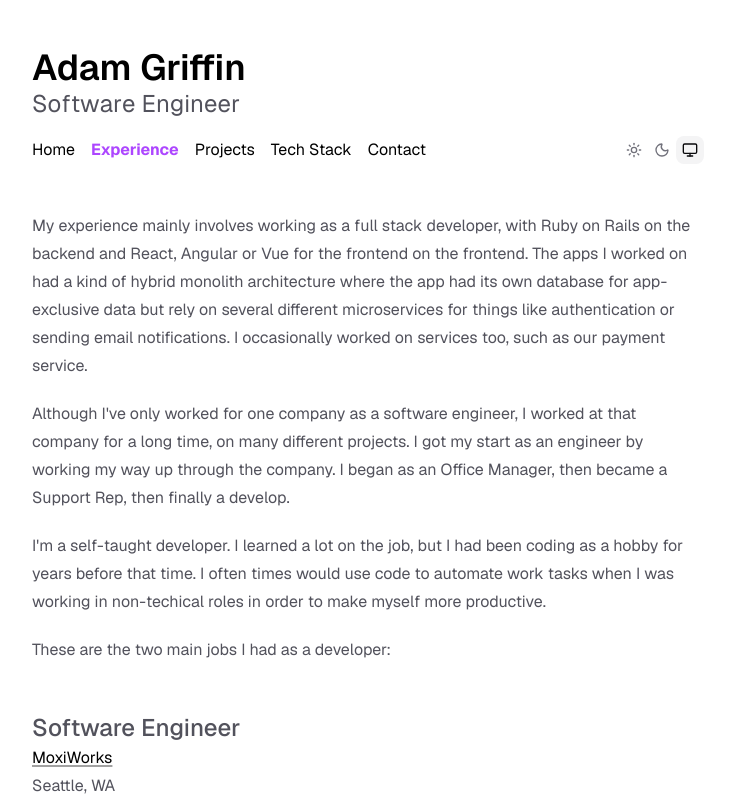
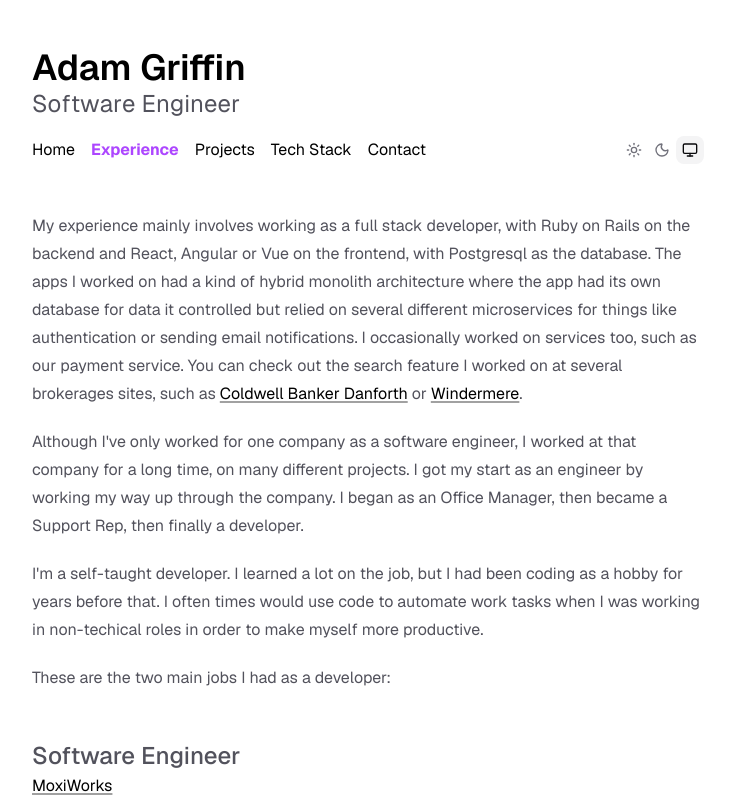
Before and after one commit to adamwgriffin/portfolio, a Next.js app: page /experience in a window 1280 px wide. Shown: the top 800 px of the page, without its empty margins (272-1002 px from the left). Built offline with nearby package versions, Linux system fonts and the light colour scheme.

Commit message:
Edited experience text

```diff
--- a/app/experience/page.tsx
+++ b/app/experience/page.tsx
@@ -12,25 +12,43 @@ export default function Page() {
       <div className="prose mb-12">
         <p>
           My experience mainly involves working as a full stack developer, with
-          Ruby on Rails on the backend and React, Angular or Vue for the
-          frontend on the frontend. The apps I worked on had a kind of hybrid
-          monolith architecture where the app had its own database for
-          app-exclusive data but rely on several different microservices for
-          things like authentication or sending email notifications. I
-          occasionally worked on services too, such as our payment service.
+          Ruby on Rails on the backend and React, Angular or Vue on the
+          frontend, with Postgresql as the database. The apps I worked on had a
+          kind of hybrid monolith architecture where the app had its own
+          database for data it controlled but relied on several different
+          microservices for things like authentication or sending email
+          notifications. I occasionally worked on services too, such as our
+          payment service. You can check out the search feature I worked on at
+          several brokerages sites, such as{" "}
+          <a
+            href="https://cbdanforth.sites.cbmoxi.com/search"
+            target="_blank"
+            rel="noopener noreferrer"
+          >
+            Coldwell Banker Danforth
+          </a>{" "}
+          or{" "}
+          <a
+            href="https://www.windermere.com/search"
+            target="_blank"
+            rel="noopener noreferrer"
+          >
+            Windermere
+          </a>
+          .
         </p>
         <p>
           Although I&apos;ve only worked for one company as a software engineer,
           I worked at that company for a long time, on many different projects.
           I got my start as an engineer by working my way up through the
           company. I began as an Office Manager, then became a Support Rep, then
-          finally a develop.
+          finally a developer.
         </p>
         <p>
           I&apos;m a self-taught developer. I learned a lot on the job, but I
-          had been coding as a hobby for years before that time. I often times
-          would use code to automate work tasks when I was working in
-          non-techical roles in order to make myself more productive.
+          had been coding as a hobby for years before that. I often times would
+          use code to automate work tasks when I was working in non-techical
+          roles in order to make myself more productive.
         </p>
 
         <p>These are the two main jobs I had as a developer:</p>
@@ -109,10 +127,10 @@ export default function Page() {
           <ul>
             <li>Created Support Admin app for Client Services department</li>
             <li>
-              Customized theme for our Zendesk installation and made it
-              responsive
+              Investigated issues for Account Management team. These were
+              important issues that had been escalated by our clients directly
+              to whoever was handling their account.
             </li>
-            <li>Investigated issues for Account Management team</li>
             <li>
               Managed &quot;Support Triage&quot; in our ticketing system to
               ensure ticket quality and handle any issues that I was able to fix
```
